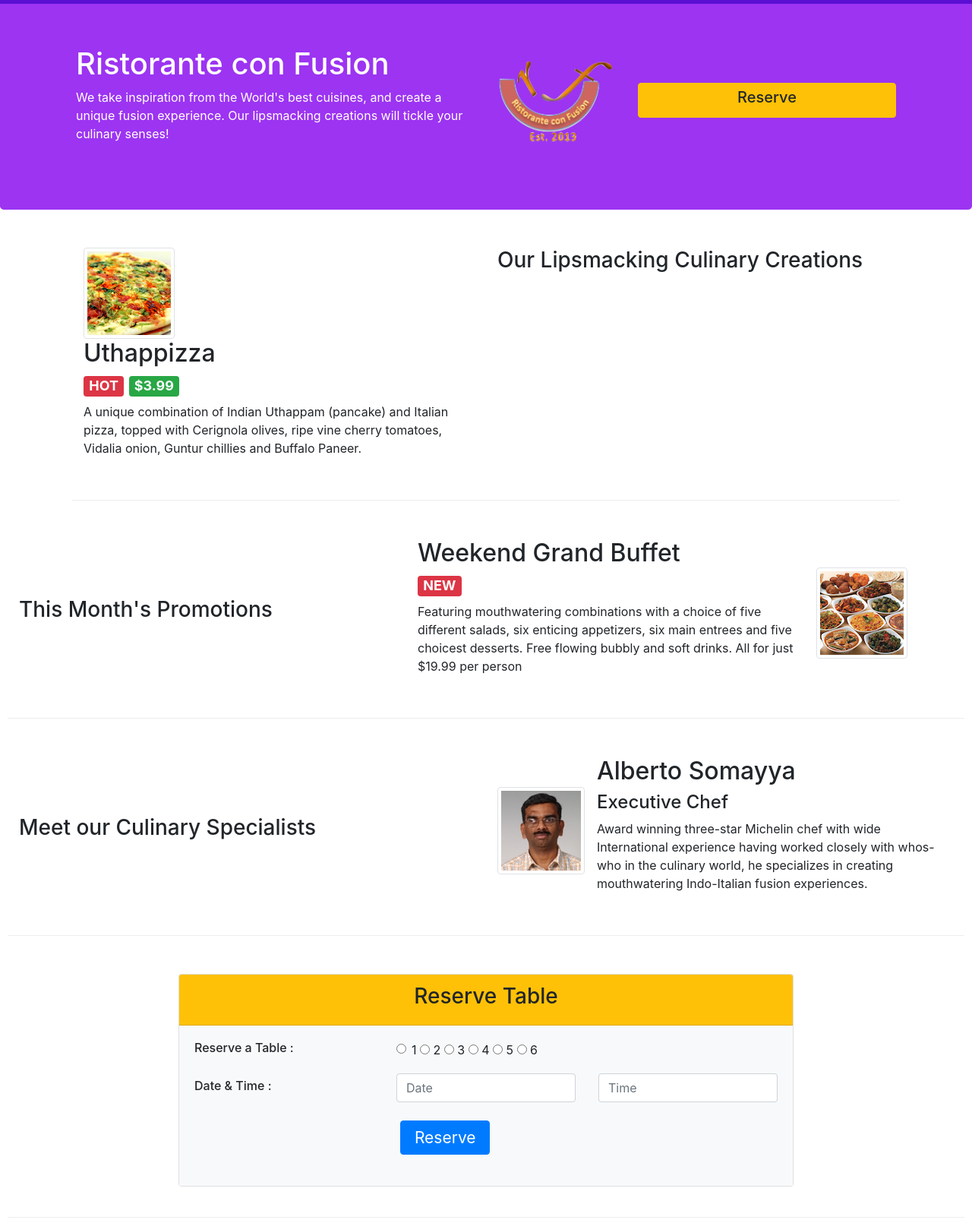
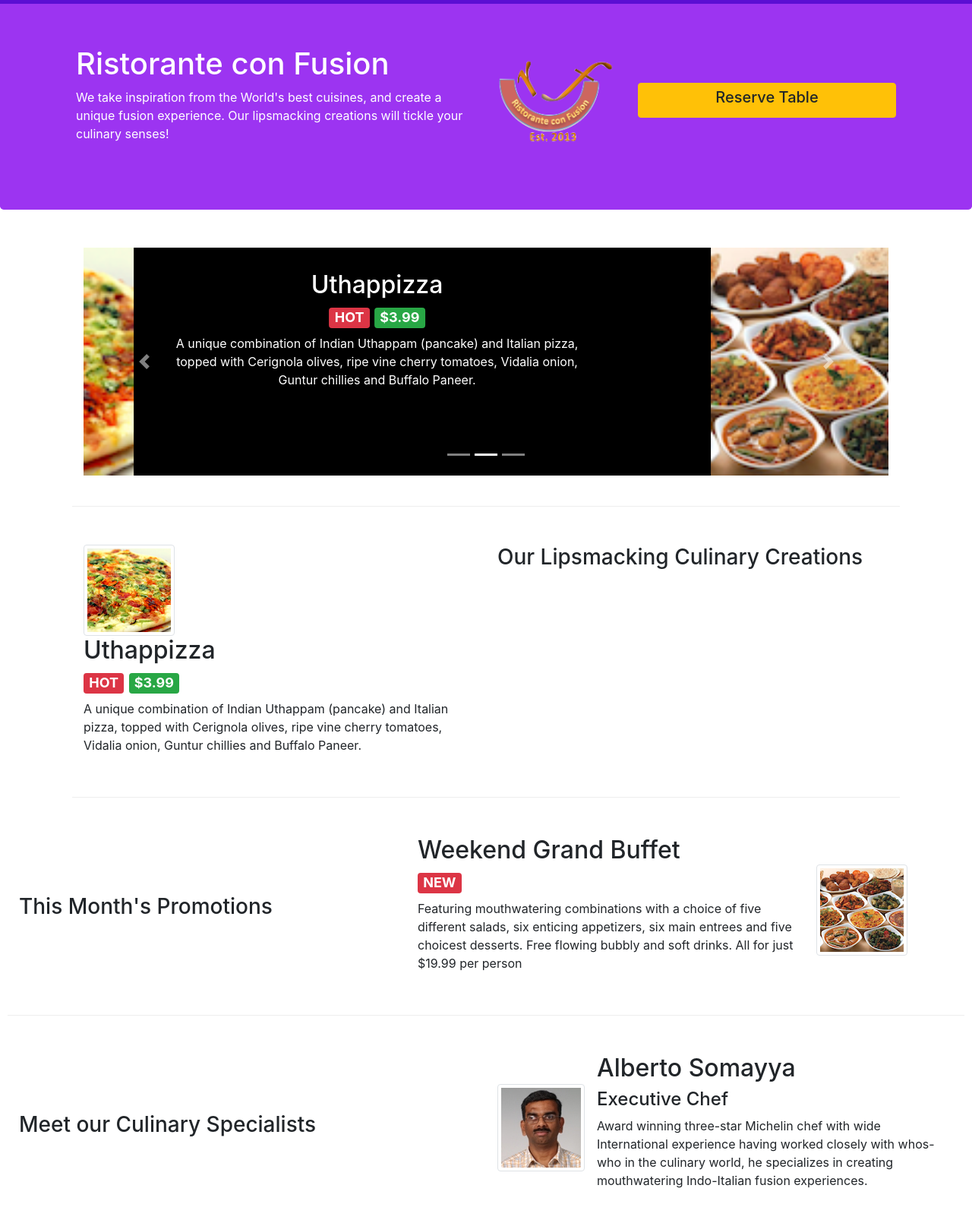
Before and after one commit to anujkumar070/Restaurant_Website, a website: page index.html in a window 1280 px wide. Shown: the part 54-1660 px from the top of the page at 76% size. Drawn offline with nearby package versions, Linux system fonts and the light colour scheme.

Commit message:
Assignment-3 Done

```diff
--- a/css/style.css
+++ b/css/style.css
@@ -54,3 +54,25 @@ body{
 .ltext{
     text-align: center;
 }
+
+.carousel{
+
+    background-color: black;
+
+}
+.carousel-item{
+    height: 300px;
+}
+.carousel-item img{
+    position:absolute;
+    top:0px;
+    left:0px;
+    min-width: 300px;
+
+}
+
+.carousel-caption{
+    position: absolute;
+    top:10px;
+    left:340px;
+}
--- a/index.html
+++ b/index.html
@@ -56,9 +56,8 @@
                     <img src="img/logo.png" class="img-fluid">
                 </div>
                 <div class="col-12 col-sm-4 align-self-center">
-                    <a role="button" class="btn btn-warning btn-block"
-                    data-toggle="tooltip" data-html="true" title="or Call us at <br> <strong>+91-987654321</strong>"
-                    data-placement="bottom" href="#reserve" id="reserve-button"><h5>Reserve</h5></a>
+                    <a role="button" class="btn btn-warning btn-block" data-target="#reservemodal" data-toggle="modal"
+                    data-placement="bottom" href="#reserve" id="reserve-button"><h5>Reserve Table</h5></a>
                 </div>
             </div>
         </div>
@@ -67,7 +66,7 @@
     <div id="loginModal" class="modal fade" role="dialog">
         <div class="modal-dialog modal-lg" role="content">
             <div class="modal-content">
-                <div class="modal-header">
+                <div class="modal-header ">
                     <h4 class="modal-title ltext">Login</h4>
                     <button type="button" class="close" data-dismiss="modal">&times;</button>
                 </div>
@@ -105,7 +104,132 @@
 
     </div>
 
+    <div id="reservemodal" class="modal fame" role="dialog">
+        <div class="modal-dialog modal-lg" role="content">
+            <div class="modal-content">
+                <div class="modal-header">
+                    <h4 class="modal-title">Reserve Table</h4>
+                    <button type="button" class="close" data-dismiss="modal">&times;</button>
+                </div>
+                <div class="modal-body">
+
+                            <form>
+                                <div class="form-group row">
+                                    <div class="col-12 col-sm-4">
+                                        <h6 id="reserve"> Reserve a Table :</h6>
+                                    </div>
+                                    <div class="col-12 col-sm-8 align-items-center ">
+                                        <div class="form-check">
+                                            <input type="radio" class="form-check-input" value = "1" id="r1">
+                                            <label class="form-check-label" for="r1">1</label>
+                                            <input type="radio" value = "2" id="r2">
+                                            <label class="form-check-label" for="r2" >2</label>
+                                            <input type="radio" value = "3" id="r3">
+                                            <label class="form-check-label" for="r3">3</label>
+                                            <input type="radio" value = "4" id="r4">
+                                            <label class="form-check-label" for="r4"> 4</label>
+                                            <input type="radio" value = "5" id="r5">
+                                            <label class="form-check-label" for="r5">5</label>
+                                            <input type="radio" value = "6" id="r6">
+                                            <label class="form-check-label" for="r6">6</label>
+
+                                        </div>
+                                    </div>
+                                </div>
+                                <div class="form-group row">
+                                    <div class="col-12 col-sm-4">
+                                        <h6>Section:</h6>
+                                    </div>
+                                    <div class="col-12 col-sm-8">
+                                        <div class="btn-group-toggle btn-group " data-toggle="buttons">
+                                            <label class="btn btn-success active" >
+                                                <input type="radio"  name="section" id="nonsmoking" autocomplete="off" checked >Non-Smoking
+                                             </label>
+                                             <label class="btn btn-danger" >
+                                                <input type="radio"  name="section" id="nonsmoking" autocomplete="off">Smoking
+                                             </label>
+
+
+                                        </div>
+                                    </div>
+                                </div>
+
+                                <div class="form-group row">
+                                    <div class="col-12 col-sm-4">
+                                        <label class="col-form-label"><h6>Date & Time :</h6> </label>
+                                    </div>
+                                    <div class="col-12 col-sm-4">
+                                        <input  type="text" id="date" placeholder="Date" class="form-control" >
+                                    </div>
+                                    <div class="col-12 col-sm-4">
+                                        <input  type="text" id="time" placeholder="Time" class="form-control">
+                                    </div>
+                                </div>
+                                <div class="form-group row">
+
+                                   <div class="col-12 offset-sm-4 col-sm-8 ">
+                                       <button class="btn btn-secondary" data-dismiss="modal">Cancel</button>
+                                       <button class="btn btn-primary " >Reserve</button>
+                                    </div>
+                                </div>
+                            </form>
+
+                </div>
+            </div>
+        </div>
+    </div>
+
     <div class="container">
+        <div class="row row-content">
+            <div class="col">
+                <div id="mycarousel" class="carousel slide" data-ride="carousel">
+                    <div class="carousel-inner" role="listbox">
+                        <div class="carousel-item active">
+                            <img class="align-self-center img-fluid " src="img/uthappizza.png">
+                            <div class="carousel-caption d-none d-md-block">
+                                <h2 >Uthappizza <h4><span class="badge badge-danger">HOT</span>&#160<span class="badge badge-spill badge-success">$3.99</span></h4></h2>
+
+                                <p class="d-none d-sm-block"> A unique combination of Indian Uthappam (pancake) and Italian pizza,
+                                    topped with Cerignola olives, ripe vine cherry tomatoes, Vidalia onion, Guntur chillies and
+                                    Buffalo Paneer.</p>
+                            </div>
+                        </div>
+
+                        <div class="carousel-item">
+                            <img class="d-block img-fluid " src="img/buffet.png">
+                            <div class="carousel-caption d-none d-md-block ">
+                                <h2>Weekend Grand Buffet&#160<h4><span class="badge badge-danger">NEW</span></h4></h2>
+                                <p class="d-none d-sm-block">Featuring mouthwatering combinations with a choice of five different salads,
+                                    six enticing appetizers, six main entrees and five choicest desserts. Free flowing bubbly and soft
+                                    drinks. All for just $19.99 per person </p>
+
+                            </div>
+                        </div>
+
+                        <div class="carousel-item ">
+                            <img class="img-fluid" src="https://source.unsplash.com/1100x400/?food,breakfast">
+
+                        </div>
+
+                        <ol class="carousel-indicators">
+                            <li data-target="#mycarousel" data-slide-to="0" class="active"></li>
+                            <li data-target="#mycarousel" data-slide-to="1"></li>
+                            <li data-target="mycarousel" data-slide-to="2"></li>
+                        </ol>
+                        <a class="carousel-control-prev" href="#mycarousel" role="button" data-slide="prev">
+                            <span class="carousel-control-prev-icon"></span>
+                        </a>
+
+                        <a class="carousel-control-next" href="#mycarousel" role="button" data-slide="next">
+                            <span class="carousel-control-next-icon"></span>
+                        </a>
+
+                    </div>
+
+                </div>
+
+            </div>
+        </div>
         <div class="row row-content">
             <div class="col-12 col-sm-6">
                 <h3>Our Lipsmacking Culinary Creations</h3>
@@ -163,55 +287,6 @@
     </div>
     </div>
 
-    <div class="row row-content align-items-center">
-        <div class="col-12 offset-sm-2 col-sm-8 offset-sm-2">
-            <div class="card">
-                <div class="card-header bg-warning text-center"><h3>Reserve Table</h3> </div>
-                <div class="card-body bg-light">
-                    <form>
-                        <div class="form-group row">
-                            <div class="col-12 col-sm-4">
-                                <h6 id="reserve"> Reserve a Table :</h6>
-                            </div>
-                            <div class="col-12 col-sm-8 align-items-center ">
-                                <div class="form-check">
-                                    <input type="radio" class="form-check-input" value = "1" id="r1">
-                                    <label class="form-check-label" for="r1">1</label>
-                                    <input type="radio" value = "2" id="r2">
-                                    <label class="form-check-label" for="r2" >2</label>
-                                    <input type="radio" value = "3" id="r3">
-                                    <label class="form-check-label" for="r3">3</label>
-                                    <input type="radio" value = "4" id="r4">
-                                    <label class="form-check-label" for="r4"> 4</label>
-                                    <input type="radio" value = "5" id="r5">
-                                    <label class="form-check-label" for="r5">5</label>
-                                    <input type="radio" value = "6" id="r6">
-                                    <label class="form-check-label" for="r6">6</label>
-
-                                </div>
-                            </div>
-                        </div>
-                        <div class="form-group row">
-                            <div class="col-12 col-sm-4">
-                                <label class="col-form-label"><h6>Date & Time :</h6> </label>
-                            </div>
-                            <div class="col-12 col-sm-4">
-                                <input  type="text" id="date" placeholder="Date" class="form-control" >
-                            </div>
-                            <div class="col-12 col-sm-4">
-                                <input  type="text" id="time" placeholder="Time" class="form-control">
-                            </div>
-                        </div>
-                        <div class="form-group row">
-                           <div class="offset-4 col-8 offset-sm-4 col-sm-8 ">
-                               <button class="btn btn-primary rbutton" >&#160Reserve&#160</button>
-                            </div>
-                        </div>
-                    </form>
-                </div>
-            </div>
-        </div>
-    </div>
 
     <footer class="footer">
         <div class="container">
@@ -263,12 +338,7 @@
     <script src="node_modules/jquery/dist/jquery.slim.min.js"></script>
     <script src="node_modules/popper.js/dist/umd/popper.min.js"></script>
     <script src="node_modules/bootstrap/dist/js/bootstrap.min.js"></script>
-    <script>
-        $(document).ready(function(){
-            $('[data-toggle="tooltip"]').tooltip();
-        });
 
-    </script>
 
 </body>
 
```
